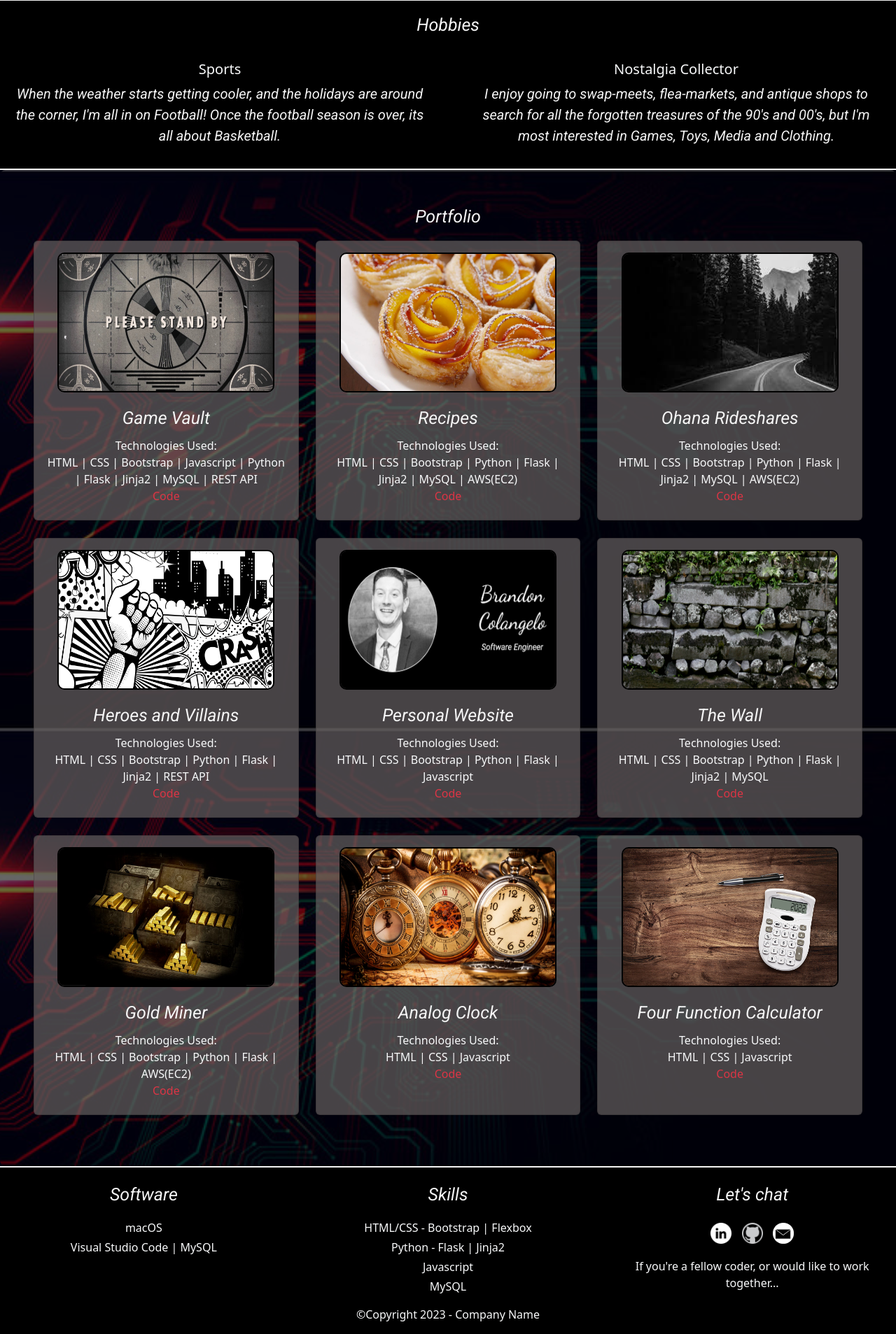
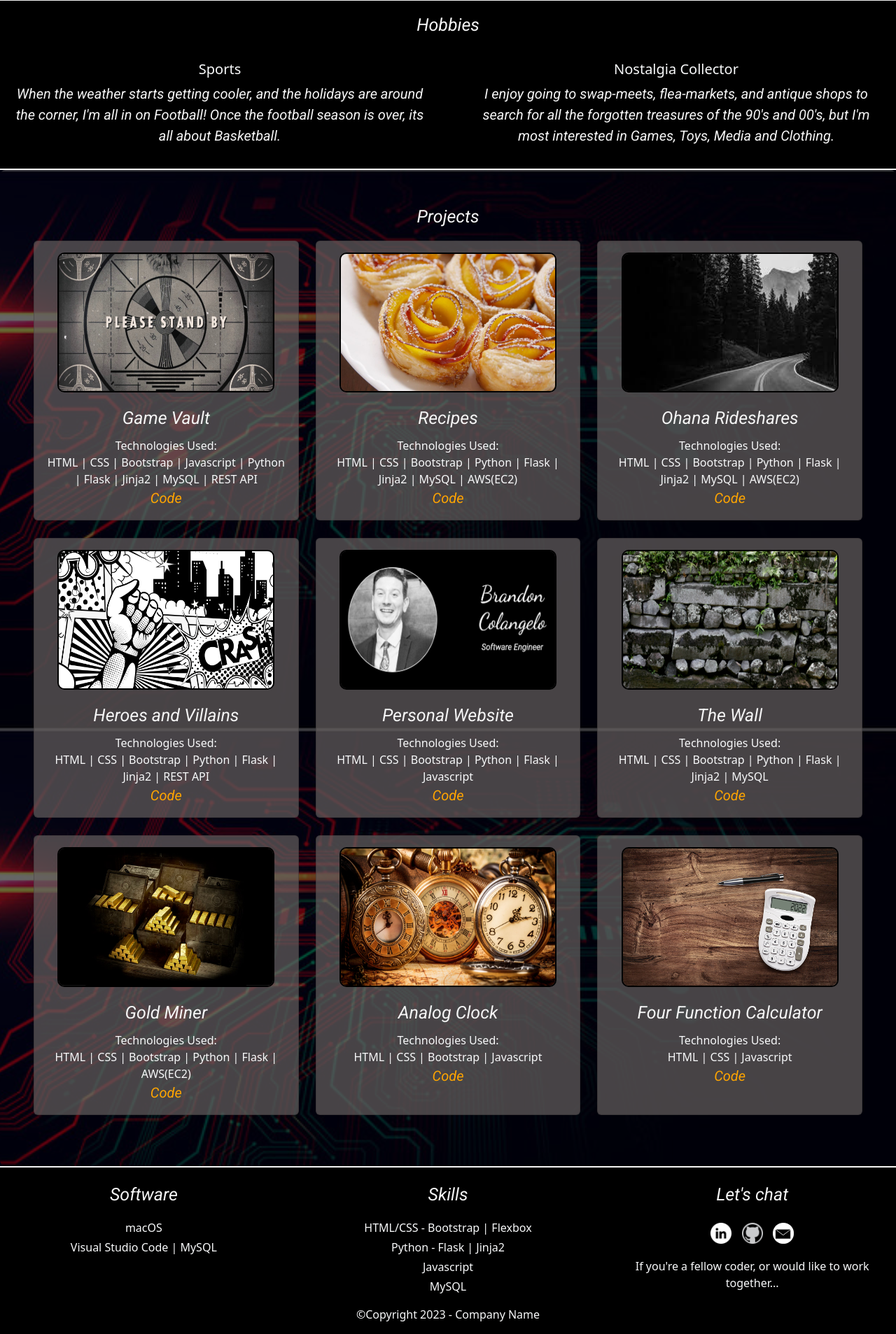
Before and after one commit to Brando129/Personal_Website, a Python web app: template flask_app/templates/homepage.html in a window 1280 px wide. Shown: the part 663-2570 px from the top of the page at 70% size. Run offline with Jinja, Linux system fonts and the light colour scheme; the template is opened without the code that fills it, so the values that code supplies are empty.

```diff
--- a/flask_app/static/css/style.css
+++ b/flask_app/static/css/style.css
@@ -141,3 +141,10 @@ div,
 img {
     transition: 600ms;
 }
+
+/* Code link */
+.code_link {
+    font-size: 20px;
+    font-family: 'Roboto', sans-serif;
+    color: orange;
+}
--- a/flask_app/templates/calculator.html
+++ b/flask_app/templates/calculator.html
@@ -21,6 +21,7 @@
         <!-- Project Content -->
         <div class="flex-column justify-content-center align-items-center mask" style="background-color: rgba(0, 0, 0, 0.6)">
             <p style="margin-bottom: 100px;" class="project_name text-center bg-black p-2 b-bord">Four Function Calculator</p>
+            <!-- Calculator -->
             <div class="zone my-5">
                 <div id="calculator">
                     <div id="display">0</div>
@@ -53,6 +54,7 @@
                     </div>
                 <div>
             </div>
+            <!-- End of Calculator -->
         </div>
         <!-- End of Project Content -->
         <!-- Software/Skills/Contact -->
--- a/flask_app/templates/clock.html
+++ b/flask_app/templates/clock.html
@@ -21,6 +21,7 @@
         <!-- Project Content -->
         <div class="flex-column justify-content-center align-items-center mask">
             <p style="margin-bottom: 100px;" class="project_name text-center bg-black p-2 b-bord">Analog Clock</p>
+            <!-- Analog Clock -->
             <div class="d-flex justify-content-center">
                 <div id="face">
                     <div id="hour"></div>
@@ -28,6 +29,7 @@
                     <div id="seconds"></div>
                 </div>
             </div>
+            <!-- End of Analog Clock -->
         </div>
         <!-- End of Project Content -->
         <!-- Software/Skills/Contact -->
--- a/flask_app/templates/homepage.html
+++ b/flask_app/templates/homepage.html
@@ -77,7 +77,7 @@
         <div class="mask" style="background-color: rgba(0, 0, 0, 0.6);">
             <div class="d-flex justify-content-center align-items-center h-100 p-5">
                 <div class="text-light ">
-                    <p class="career_text">Portfolio</p>
+                    <p class="career_text">Projects</p>
                     <div class="row">
                         <!-- Game Vault -->
                         <div class="col-md-6 col-lg-4" onmouseover="scale(this, 1.1)" onmouseleave="scale(this, 1)">
@@ -90,7 +90,7 @@
                                         <br>
                                         HTML | CSS | Bootstrap | Javascript | Python | Flask | Jinja2 | MySQL | REST API
                                         <br>
-                                        <a class="text-danger text-decoration-none" href="https://github.com/Brando129/game_vault.git" target="_blank">Code</a>
+                                        <a class="code_link text-decoration-none" href="https://github.com/Brando129/game_vault.git" target="_blank">Code</a>
                                     </p>
                                 </div>
                             </div>
@@ -107,7 +107,7 @@
                                         <br>
                                         HTML | CSS | Bootstrap | Python | Flask | Jinja2 | MySQL | AWS(EC2)
                                         <br>
-                                        <a class="text-danger text-decoration-none" href="https://github.com/Brando129/recipes.git" target="_blank">Code</a>
+                                        <a class="code_link text-decoration-none" href="https://github.com/Brando129/recipes.git" target="_blank">Code</a>
                                     </p>
                                 </div>
                             </div>
@@ -124,7 +124,7 @@
                                         <br>
                                         HTML | CSS | Bootstrap | Python | Flask | Jinja2 | MySQL | AWS(EC2)
                                         <br>
-                                        <a class="text-danger text-decoration-none" href="https://github.com/Brando129/ohana_rideshares.git" target="_blank">Code</a>
+                                        <a class="code_link text-decoration-none" href="https://github.com/Brando129/ohana_rideshares.git" target="_blank">Code</a>
                                     </p>
                                 </div>
                             </div>
@@ -141,7 +141,7 @@
                                         <br>
                                         HTML | CSS | Bootstrap | Python | Flask | Jinja2 | REST API
                                         <br>
-                                        <a class="text-danger text-decoration-none" href="https://github.com/Brando129/Superheroes_and_Villains.git" target="_blank">Code</a>
+                                        <a class="code_link text-decoration-none" href="https://github.com/Brando129/Superheroes_and_Villains.git" target="_blank">Code</a>
                                     </p>
                                 </div>
                             </div>
@@ -158,7 +158,7 @@
                                         <br>
                                         HTML | CSS | Bootstrap | Python | Flask | Javascript
                                         <br>
-                                        <a class="text-danger text-decoration-none" href="https://github.com/Brando129/Personal_Website.git" target="_blank">Code</a>
+                                        <a class="code_link text-decoration-none" href="https://github.com/Brando129/Personal_Website.git" target="_blank">Code</a>
                                     </p>
                                 </div>
                             </div>
@@ -175,7 +175,7 @@
                                         <br>
                                         HTML | CSS | Bootstrap | Python | Flask | Jinja2 | MySQL
                                         <br>
-                                        <a class="text-danger text-decoration-none" href="https://github.com/Brando129/coding_dojo_wall.git" target="_blank">Code</a>
+                                        <a class="code_link text-decoration-none" href="https://github.com/Brando129/coding_dojo_wall.git" target="_blank">Code</a>
                                     </p>
                                 </div>
                             </div>
@@ -192,7 +192,7 @@
                                         <br>
                                         HTML | CSS | Bootstrap | Python | Flask | AWS(EC2)
                                         <br>
-                                        <a class="text-danger text-decoration-none" href="https://github.com/Brando129/ninja_gold.git" target="_blank">Code</a>
+                                        <a class="code_link text-decoration-none" href="https://github.com/Brando129/ninja_gold.git" target="_blank">Code</a>
                                     </p>
                                 </div>
                             </div>
@@ -207,9 +207,9 @@
                                     <p>
                                         Technologies Used:
                                         <br>
-                                        HTML | CSS | Javascript
+                                        HTML | CSS | Bootstrap | Javascript
                                         <br>
-                                        <a class="text-danger text-decoration-none" href="https://github.com/Brando129/Analog_Clock.git" target="_blank">Code</a>
+                                        <a class="code_link text-decoration-none" href="https://github.com/Brando129/Analog_Clock.git" target="_blank">Code</a>
                                     </p>
                                 </div>
                             </div>
@@ -226,7 +226,7 @@
                                         <br>
                                         HTML | CSS | Javascript
                                         <br>
-                                        <a class="text-danger text-decoration-none" href="https://github.com/Brando129/4_Function_Calculator.git" target="_blank">Code</a>
+                                        <a class="code_link text-decoration-none" href="https://github.com/Brando129/4_Function_Calculator.git" target="_blank">Code</a>
                                     </p>
                                 </div>
                             </div>
@@ -255,13 +255,13 @@
         <div class="col-lg-4">
             <p class="career_text ssc">Let's chat</p>
             <a class="links" href="https://www.linkedin.com/in/brandoncancode">
-                <img class="icons" src="/static/img/bw_linkedin.png" alt="LinkedIn" onmouseover="scale(this, 1.3)" onmouseleave="scale(this, 1)">
+                <img class="icons" src="/static/img/bw_linkedin.png" alt="LinkedIn" onmouseover="scale(this, 1.4)" onmouseleave="scale(this, 1)">
             </a>
             <a class="links" href="https://www.github.com/Brando129">
-                <img class="icons" src="/static/img/bw_github.png" alt="GitHub" onmouseover="scale(this, 1.3)" onmouseleave="scale(this, 1)">
+                <img class="icons" src="/static/img/bw_github.png" alt="GitHub" onmouseover="scale(this, 1.4)" onmouseleave="scale(this, 1)">
             </a>
             <a class="links" href="mailto:brandoncancode@gmail.com">
-                <img class="icons" src="/static/img/bw_email.png" alt="Gmail" onmouseover="scale(this, 1.3)" onmouseleave="scale(this, 1)">
+                <img class="icons" src="/static/img/bw_email.png" alt="Gmail" onmouseover="scale(this, 1.4)" onmouseleave="scale(this, 1)">
             </a>
             <p class="contact_text">If you're a fellow coder, or would like to work together...</p>
         </div>
```
Also changed, not shown: flask_app/static/css/calculator.style.css (+24 -2 lines), flask_app/static/css/clock.style.css (+14 -3 lines), flask_app/static/img/handless_clock.png (added).
